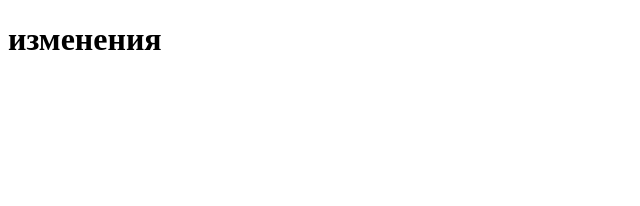
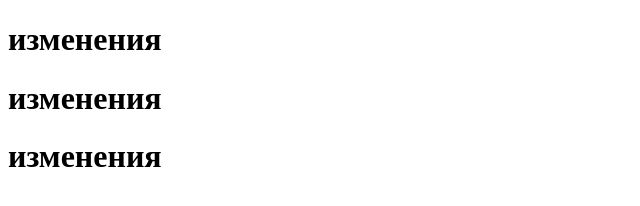
Before and after one commit to ZirconPMI/ZirconPMI, a plain HTML site: page index.html in a window 1280 px wide. Shown: the whole page, without its empty margins (0-640 px from the left). Drawn offline with Linux system fonts and the light colour scheme.

Commit message:
изменение структуры от 11.02.22

```diff
--- a/index.html
+++ b/index.html
@@ -8,5 +8,9 @@
 </head>
 <body>
     <h1> изменения</h1>
+
+    <h1> изменения</h1>
+
+    <h1> изменения</h1>
 </body>
 </html>
```
